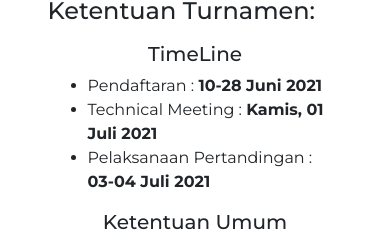
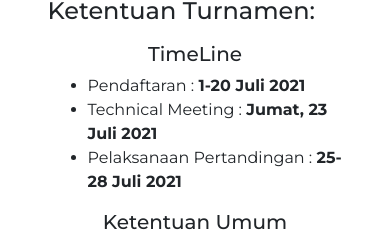
Before and after one commit to ArisEXTIdea/technofest2021fin, a React (Create React App) app: page /mobilelegend in a window 390 px wide. Shown: the part 765-1006 px from the top of the page. Built offline with nearby package versions, Linux system fonts and the light colour scheme.

Commit message:
Update mobile legend

```diff
--- a/src/pages/Mobilelegend/Mobilelegendabout.jsx
+++ b/src/pages/Mobilelegend/Mobilelegendabout.jsx
@@ -16,9 +16,9 @@ export class Mobilelegendabout extends Component {
                         <h4 className='mt-5'>Peraturan dan Ketentuan Turnamen:</h4>
                         <h5 className='text-center mt-3'>TimeLine</h5>
                         <ul>
-                            <li>Pendaftaran :  <b>10-28 Juni 2021</b></li>
-                            <li>Technical Meeting : <b>Kamis, 01 Juli 2021</b> </li>
-                            <li>Pelaksanaan Pertandingan : <b>03-04 Juli 2021</b> </li>
+                            <li>Pendaftaran :  <b>1-20 Juli 2021</b></li>
+                            <li>Technical Meeting : <b>Jumat, 23 Juli 2021</b> </li>
+                            <li>Pelaksanaan Pertandingan : <b>25-28 Juli 2021</b> </li>
                         </ul>
                         <h5 className='text-center mt-3'>Ketentuan Umum</h5>
                         <ul>
```
